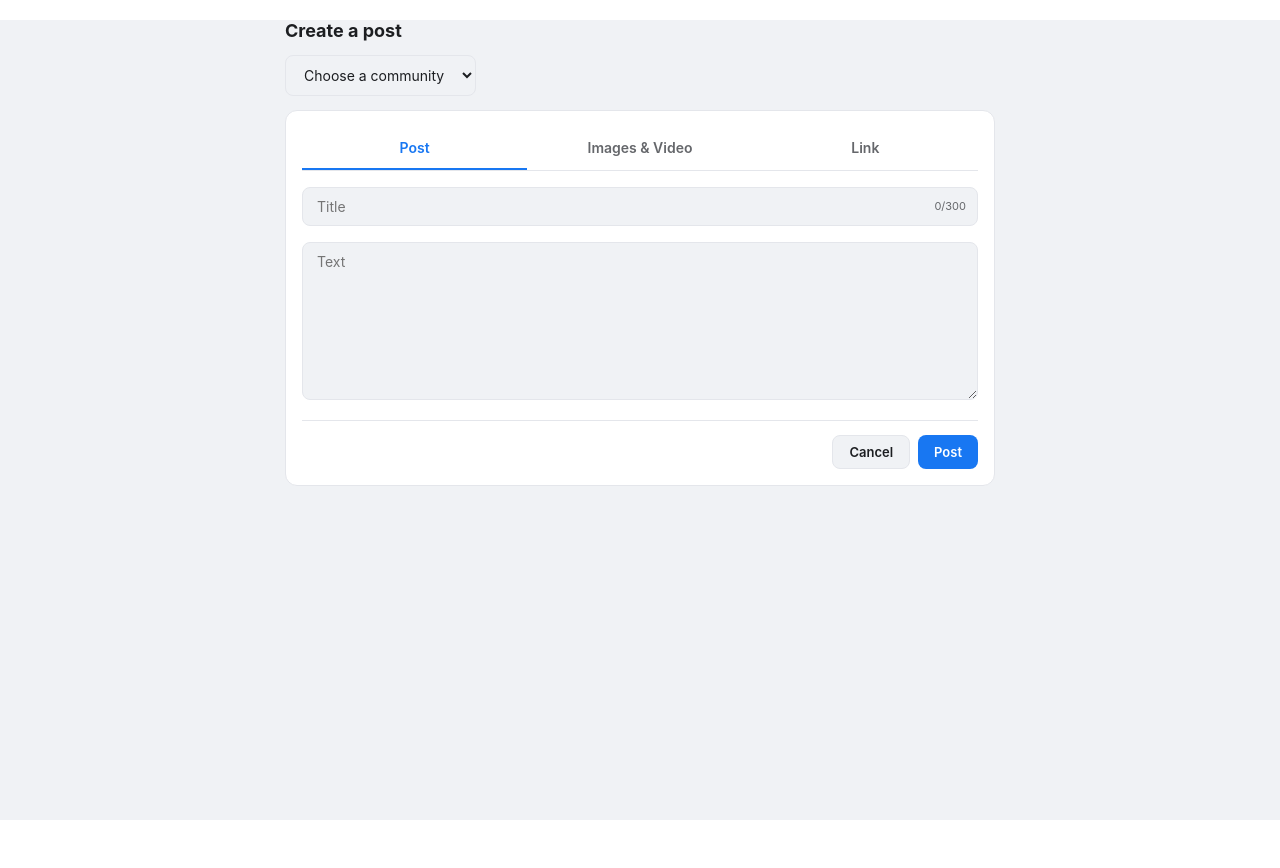
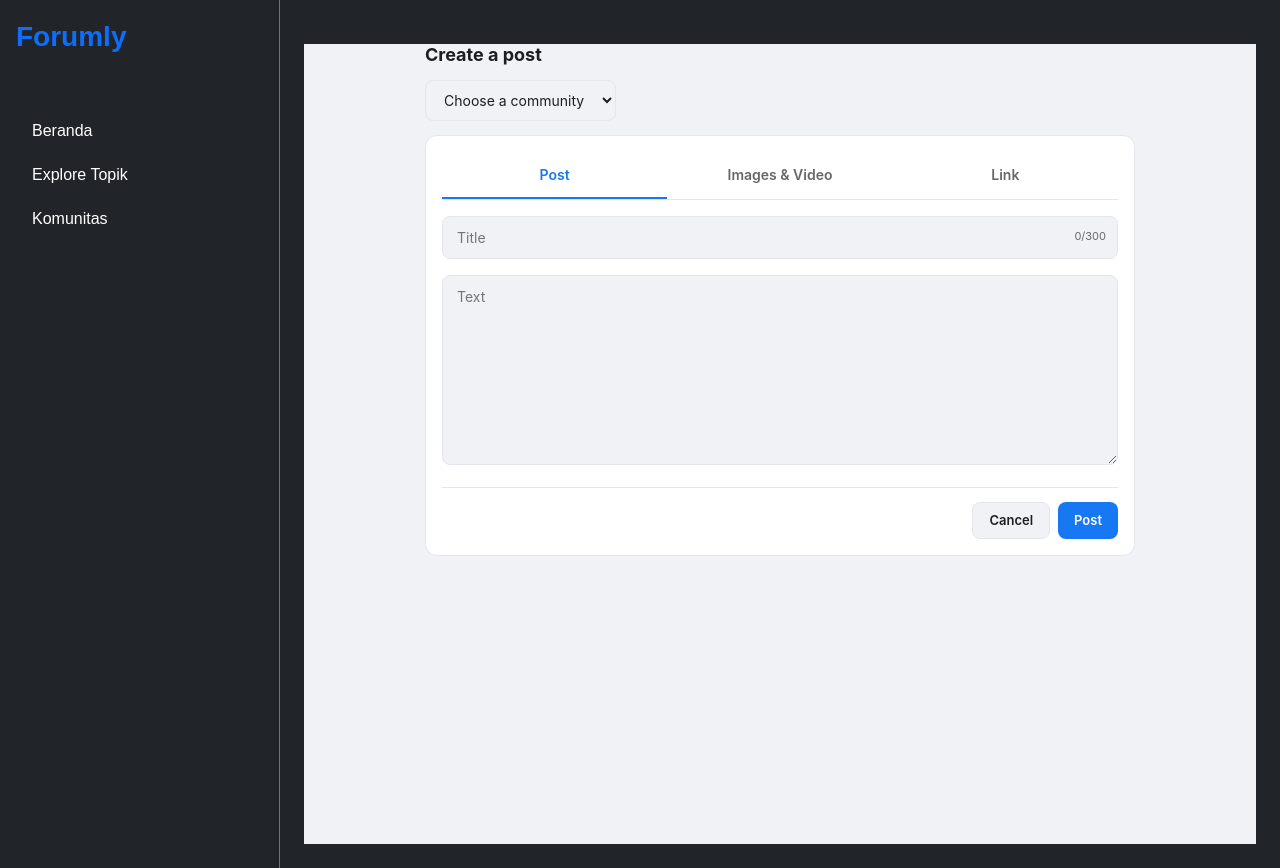
Before and after one commit to marchikari-hub/Forumly-Front-End, a Next.js app: page /create-post in a window 1280 px wide. Before the commit the page ends 820 px from the top, so only its background shows below. Built offline with nearby package versions, Linux system fonts and the light colour scheme.

Commit message:
membuat struktur layout utama

```diff
--- a/app/layout.tsx
+++ b/app/layout.tsx
@@ -1,6 +1,8 @@
 import type { Metadata } from "next";
 import localFont from "next/font/local";
+import "bootstrap/dist/css/bootstrap.min.css";
 import "./globals.css";
+import Link from "next/link";
 
 const geistSans = localFont({
   src: "./fonts/GeistVF.woff",
@@ -14,8 +16,8 @@ const geistMono = localFont({
 });
 
 export const metadata: Metadata = {
-  title: "Create Next App",
-  description: "Generated by create next app",
+  title: "Forumly - Platform Diskusi",
+  description: "Platform Diskusi Mahasiswa",
 };
 
 export default function RootLayout({
@@ -24,9 +26,25 @@ export default function RootLayout({
   children: React.ReactNode;
 }>) {
   return (
-    <html lang="en">
-      <body className={`${geistSans.variable} ${geistMono.variable}`}>
-        {children}
+    <html lang="id">
+      <body className={`${geistSans.variable} ${geistMono.variable} bg-dark text-light`}>
+        <div className="d-flex min-vh-100">
+          <aside className="d-flex flex-column flex-shrink-0 p-3 bg-dark text-white border-end border-secondary" style={{ width: "280px", minHeight: "100vh" }}>
+            <div className="brand mb-4">
+              <Link href="/" className="fs-3 fw-bold text-decoration-none text-primary">Forumly</Link>
+            </div>
+            <nav className="nav nav-pills flex-column mb-auto">
+              <span className="text-muted small fw-bold mb-2">NAVIGASI UTAMA</span>
+              <Link href="/" className="nav-link text-white mb-1">Beranda</Link>
+              <Link href="/explore" className="nav-link text-white mb-1">Explore Topik</Link>
+              <Link href="/community" className="nav-link text-white mb-3">Komunitas</Link>
+            </nav>
+          </aside>
+
+          <main className="flex-grow-1 p-4">
+            {children}
+          </main>
+        </div>
       </body>
     </html>
   );
--- a/package.json
+++ b/package.json
@@ -10,8 +10,10 @@
   },
   "dependencies": {
     "better-sqlite3": "^13.0.3",
+    "bootstrap": "^5.3.8",
     "next": "14.2.31",
     "react": "^18",
+    "react-bootstrap": "^2.10.10",
     "react-dom": "^18"
   },
   "devDependencies": {
```
Also changed, not shown: app/community/page.tsx (added), app/components/sidebar.tsx (added), 1 other file (tests, documents, lock files or other folders).
